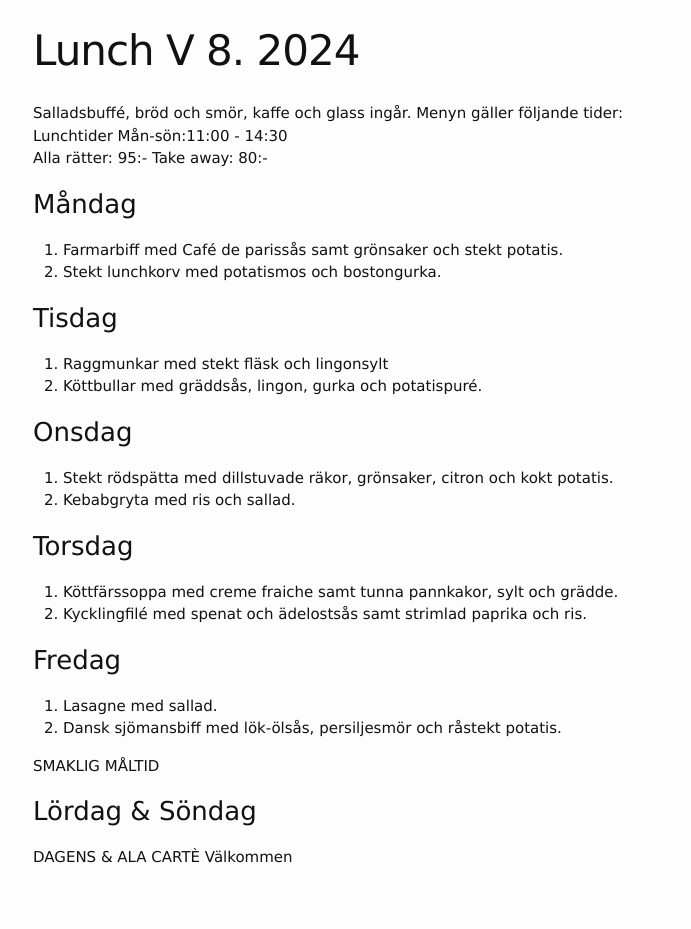
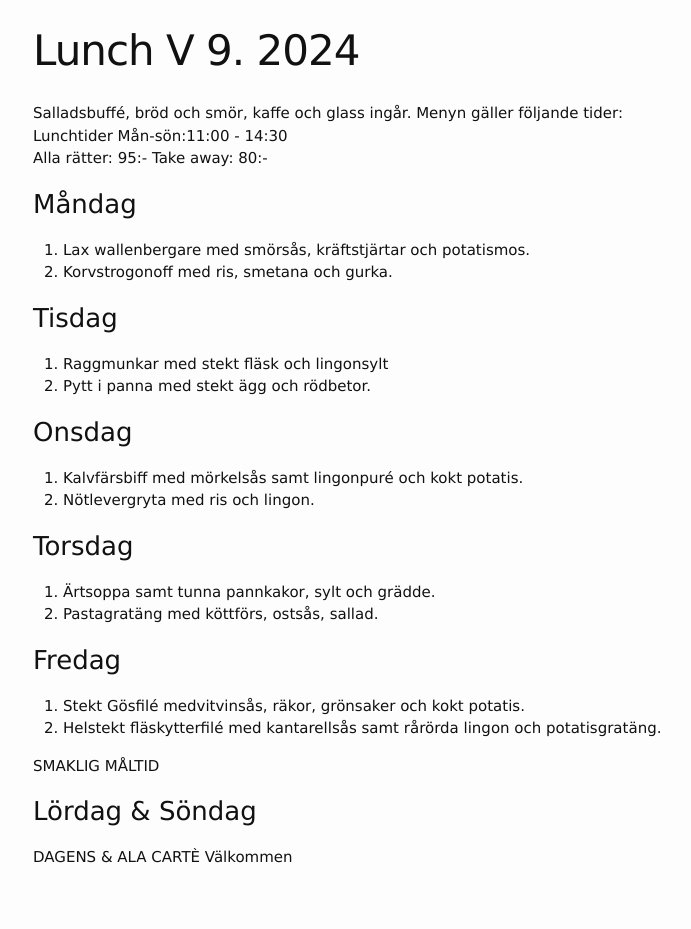
Before and after one commit to FarInn62/farinn62.github.io, a Jekyll site: the page built from lunch.md, in a window 1280 px wide. Shown: the whole page, without its empty margins (237-928 px from the left). Built offline with Jekyll 4.4.1, drawn with Linux system fonts in a browser that asks for light colours.

Commit message:
Update lunch.md

```diff
--- a/lunch.md
+++ b/lunch.md
@@ -1,6 +1,6 @@
 ---
 layout: foodmenu
-title: Lunch V 8. 2024
+title: Lunch V 9. 2024
 permalink: /lunch/
 published: true
 ---
@@ -11,28 +11,28 @@ Alla rätter: 95:- Take away: 80:-
 
 ### Måndag
 
-1. Farmarbiff med Café de parissås samt grönsaker och stekt potatis.
-2. Stekt lunchkorv med potatismos och bostongurka.
+1. Lax wallenbergare med smörsås, kräftstjärtar och potatismos.
+2. Korvstrogonoff med ris, smetana och gurka.
 
 ### Tisdag
 
 1. Raggmunkar med stekt fläsk och lingonsylt
-2. Köttbullar med gräddsås, lingon, gurka och potatispuré.
+2. Pytt i panna med stekt ägg och rödbetor.
 
 ### Onsdag
 
-1. Stekt rödspätta med dillstuvade räkor, grönsaker, citron och kokt potatis.
-2. Kebabgryta med ris och sallad.
+1. Kalvfärsbiff med mörkelsås samt lingonpuré och kokt potatis.
+2. Nötlevergryta med ris och lingon.
 
 ### Torsdag
 
-1. Köttfärssoppa med creme fraiche samt tunna pannkakor, sylt och grädde.
-2. Kycklingfilé med spenat och ädelostsås samt strimlad paprika och ris.
+1. Ärtsoppa samt tunna pannkakor, sylt och grädde.
+2. Pastagratäng med köttförs, ostsås, sallad.
 
 ### Fredag
 
-1. Lasagne med sallad.
-2. Dansk sjömansbiff med lök-ölsås, persiljesmör och råstekt potatis.
+1. Stekt Gösfilé medvitvinsås, räkor, grönsaker och kokt potatis.
+2. Helstekt fläskytterfilé med kantarellsås samt rårörda lingon och potatisgratäng.
 
 SMAKLIG MÅLTID
 ### Lördag & Söndag
```
